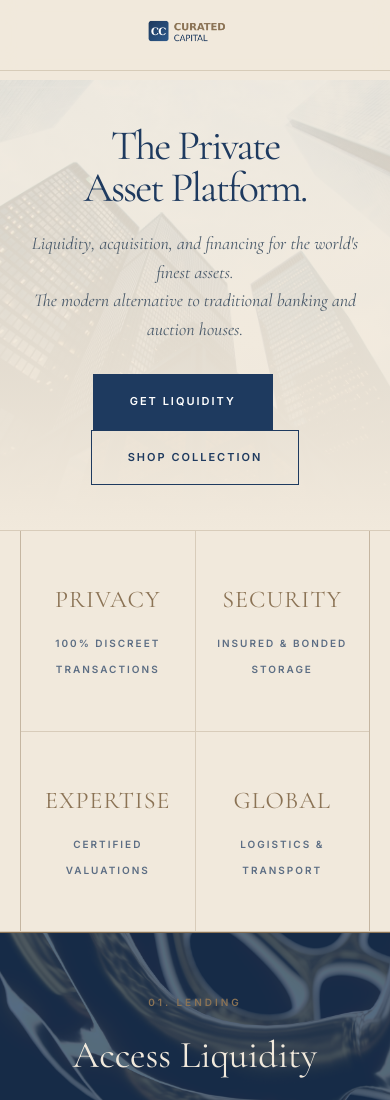
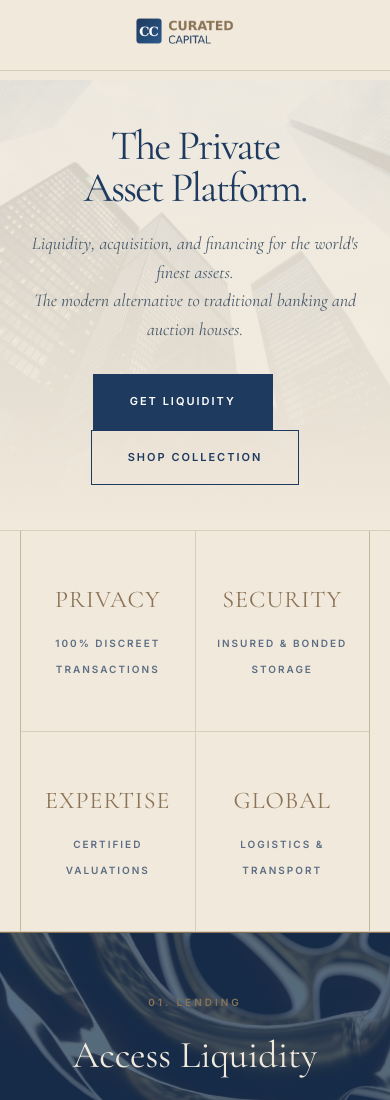
Before and after one commit to psells-gif/curated-capital-site, a plain HTML site: page index.html in a window 390 px wide. Shown: the top 1100 px of the page. Drawn offline with nearby package versions, Linux system fonts and the light colour scheme.

Commit message:
Add files via upload

```diff
--- a/index.html
+++ b/index.html
@@ -60,7 +60,7 @@
             display: flex; justify-content: space-between; align-items: center; height: 80px;
         }
         .nav-logo { display: flex; align-items: center; }
-        .nav-logo img { height: 45px; }
+        .nav-logo img { height: 60px; }
         .nav-logo-text { font-family: 'Cormorant Garamond', serif; font-weight: 700; font-size: 26px; letter-spacing: 1px; text-transform: uppercase; color: #1e3a5f; text-decoration: none; }
 
         .nav-links {
@@ -206,7 +206,7 @@
             /* Mobile header fixes */
             header { position: fixed; }
             nav { height: 70px; justify-content: center; }
-                        .nav-logo img { height: 40px; }
+            .nav-logo img { height: 50px; }
         }
     </style>
 </head>
```
Lines whose indentation alone changed are shown as unchanged.
